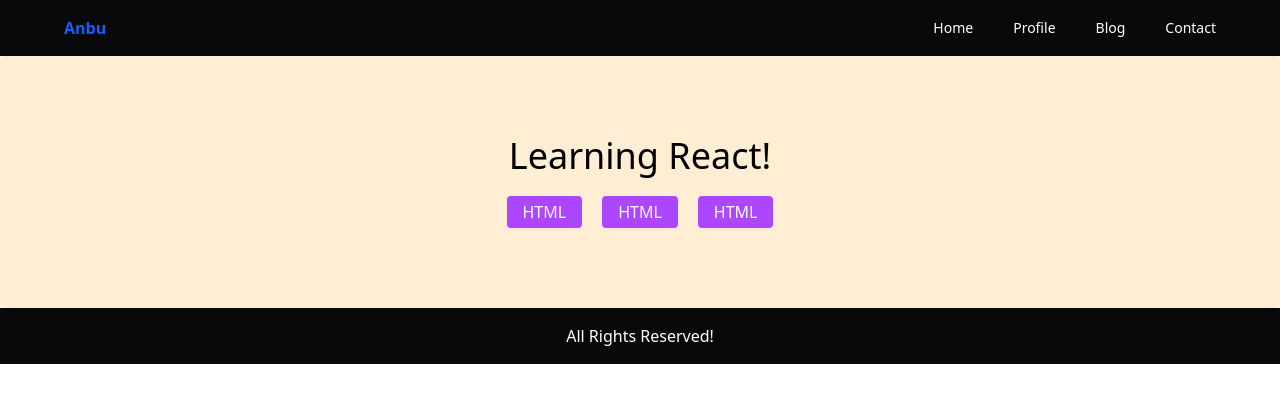
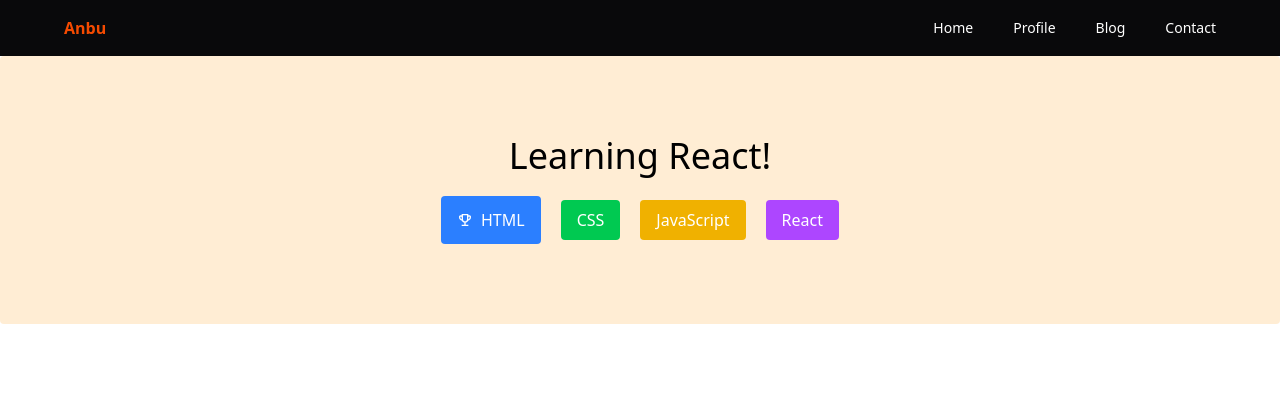
Before and after one commit to anburocky3/teaching-in-react, a React (Vite) app: page / in a window 1280 px wide. Shown: the top 402 px of the page. Built offline with nearby package versions, Linux system fonts and the light colour scheme.

Commit message:
refactor(components): rename ListItem to BadgeItem and update usage

```diff
--- a/src/App.jsx
+++ b/src/App.jsx
@@ -1,6 +1,6 @@
 import Header from "./components/Header";
 import Footer from "./components/Footer";
-import ListItem from "./components/BadgeItem";
+import BadgeItem from "./components/BadgeItem";
 
 function AppPage() {
   return (
@@ -9,12 +9,32 @@ function AppPage() {
       <div className="bg-orange-100 rounded text-black p-20">
         <h1 className="text-4xl text-center">Learning React!</h1>
         <ul className="flex items-center justify-center gap-5 mt-5">
-          <ListItem />
-          <ListItem />
-          <ListItem />
+          <BadgeItem skill="HTML" color="blue">
+            <svg
+              xmlns="http://www.w3.org/2000/svg"
+              width="32"
+              height="32"
+              viewBox="0 0 24 24"
+              className="w-4"
+            >
+              <path
+                fill="currentColor"
+                d="M7 21v-2h4v-3.1q-1.225-.275-2.187-1.037T7.4 12.95q-1.875-.225-3.137-1.637T3 8V7q0-.825.588-1.412T5 5h2V3h10v2h2q.825 0 1.413.588T21 7v1q0 1.9-1.263 3.313T16.6 12.95q-.45 1.15-1.412 1.913T13 15.9V19h4v2zm0-10.2V7H5v1q0 .95.55 1.713T7 10.8m5 3.2q1.25 0 2.125-.875T15 11V5H9v6q0 1.25.875 2.125T12 14m5-3.2q.9-.325 1.45-1.088T19 8V7h-2zm-5-1.3"
+              />
+            </svg>
+          </BadgeItem>
+          <BadgeItem skill="CSS" color="green" />
+          <BadgeItem skill="JavaScript" color="yellow" />
+          <BadgeItem skill="React" color="purple" />
+
+          {/* <BadgeItem skill="HTML" color="#0000FF" />
+          <BadgeItem skill="CSS" color="#00FF00" />
+          <BadgeItem skill="JavaScript" color="#FFFF00" />
+          <BadgeItem skill="React" color="#800080" />
+          <BadgeItem skill="PHP" color="#FFC0CB" /> */}
         </ul>
       </div>
-      <Footer />
+      {/* <Footer /> */}
     </>
   );
 }
--- a/src/components/BadgeItem.jsx
+++ b/src/components/BadgeItem.jsx
@@ -1,5 +1,27 @@
-const ListItem = () => {
-  return <li className="bg-purple-500 px-4 py-1 text-white rounded">HTML</li>;
+const BadgeItem = (prop) => {
+  console.log(prop);
+  // console.log(prop.skill);
+
+  let badgeColor = "bg-gray-500"; // Default color
+  if (prop.color === "blue") {
+    badgeColor = "bg-blue-500";
+  } else if (prop.color === "green") {
+    badgeColor = "bg-green-500";
+  } else if (prop.color === "yellow") {
+    badgeColor = "bg-yellow-500";
+  } else if (prop.color === "purple") {
+    badgeColor = "bg-purple-500";
+  }
+
+  return (
+    <li
+      className={`${badgeColor} text-white px-4 py-2 rounded flex items-center gap-2`}
+      // style={{ backgroundColor: prop.color }}
+    >
+      {prop.children}
+      {prop.skill}
+    </li>
+  );
 };
 
-export default ListItem;
+export default BadgeItem;
--- a/src/components/Header.jsx
+++ b/src/components/Header.jsx
@@ -2,7 +2,7 @@ const Header = () => {
   return (
     <header className="bg-zinc-950 text-white  p-4  ">
       <div className="max-w-6xl mx-auto flex items-center justify-between">
-        <h4 className="font-semibold text-blue-600">Anbu</h4>
+        <h4 className="font-semibold text-orange-600">Anbu</h4>
         <ul className="flex items-center space-x-10 text-sm">
           <li>
             <a href="#" className="hover:text-orange-300">
```
